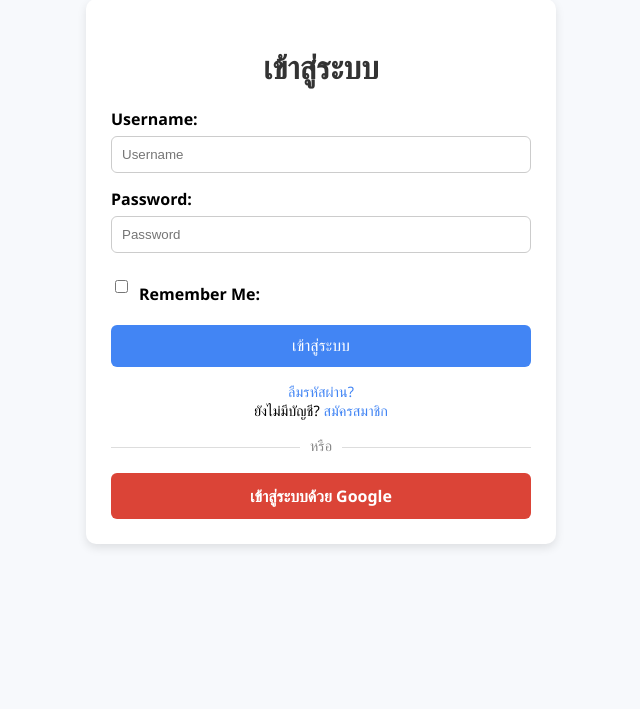
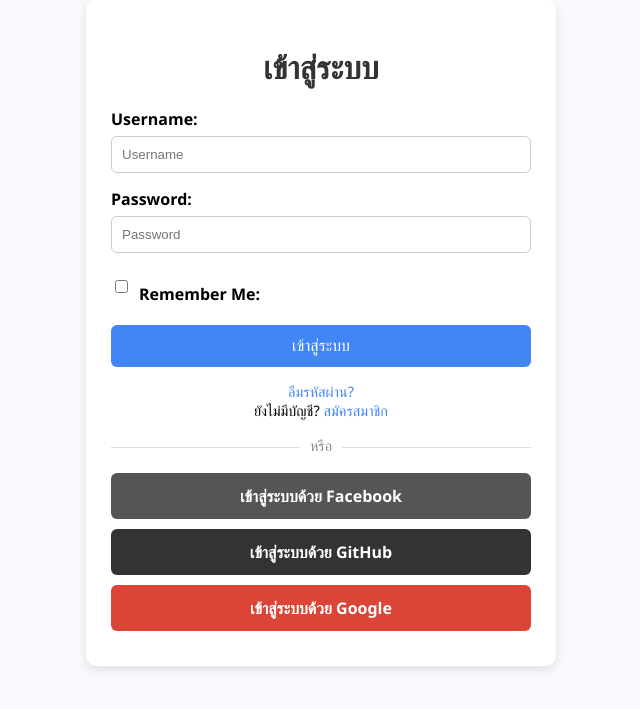
Before and after one commit to Kiarttiyot/Anime_Diary_web_with_django, a Django app: page /users/login/ in a window 1280 px wide. Shown: the part 51-760 px from the top of the page, without its empty margins (319-959 px from the left). Run offline with Django 5.2, Linux system fonts and the light colour scheme; data comes from the database, SQL or seed files in the repository; both versions use the stored data as it was after the commit; some libraries are stand-ins or nearby versions.

Commit message:
login with github

```diff
--- a/app_users/templates/account/login.html
+++ b/app_users/templates/account/login.html
@@ -71,6 +71,7 @@
             color: #888;
             font-size: 0.9rem;
         }
+        /* ปุ่ม Google */
         .btn-google {
             display: block;
             background: #db4437;
@@ -80,9 +81,40 @@
             border-radius: 6px;
             text-decoration: none;
             font-weight: bold;
+            margin-bottom: 10px;
         }
         .btn-google:hover {
             background: #c33d2e;
+        }
+        /* ปุ่ม GitHub */
+        .btn-github {
+            display: block;
+            background: #333;
+            color: white;
+            text-align: center;
+            padding: 12px;
+            border-radius: 6px;
+            text-decoration: none;
+            font-weight: bold;
+            margin-bottom: 10px;
+        }
+        .btn-github:hover {
+            background: #000;
+        }
+        /* ปุ่ม default สำหรับ provider อื่น */
+        .btn-default {
+            display: block;
+            background: #555;
+            color: white;
+            text-align: center;
+            padding: 12px;
+            border-radius: 6px;
+            text-decoration: none;
+            font-weight: bold;
+            margin-bottom: 10px;
+        }
+        .btn-default:hover {
+            background: #444;
         }
         .links {
             text-align: center;
@@ -131,9 +163,19 @@
     {% if socialaccount_providers %}
         <div class="divider"><span>หรือ</span></div>
         {% for provider in socialaccount_providers %}
-            <a class="btn-google" href="{% provider_login_url provider.id %}">
-                เข้าสู่ระบบด้วย {{ provider.name }}
-            </a>
+            {% if provider.id == 'google' %}
+                <a class="btn-google" href="{% provider_login_url provider.id %}">
+                    เข้าสู่ระบบด้วย {{ provider.name }}
+                </a>
+            {% elif provider.id == 'github' %}
+                <a class="btn-github" href="{% provider_login_url provider.id %}">
+                    เข้าสู่ระบบด้วย {{ provider.name }}
+                </a>
+            {% else %}
+                <a class="btn-default" href="{% provider_login_url provider.id %}">
+                    เข้าสู่ระบบด้วย {{ provider.name }}
+                </a>
+            {% endif %}
         {% endfor %}
     {% endif %}
 </div>
```
Also changed, not shown: ProjectAnimeDiary/settings.py (+24 -0 lines), db.sqlite3.
